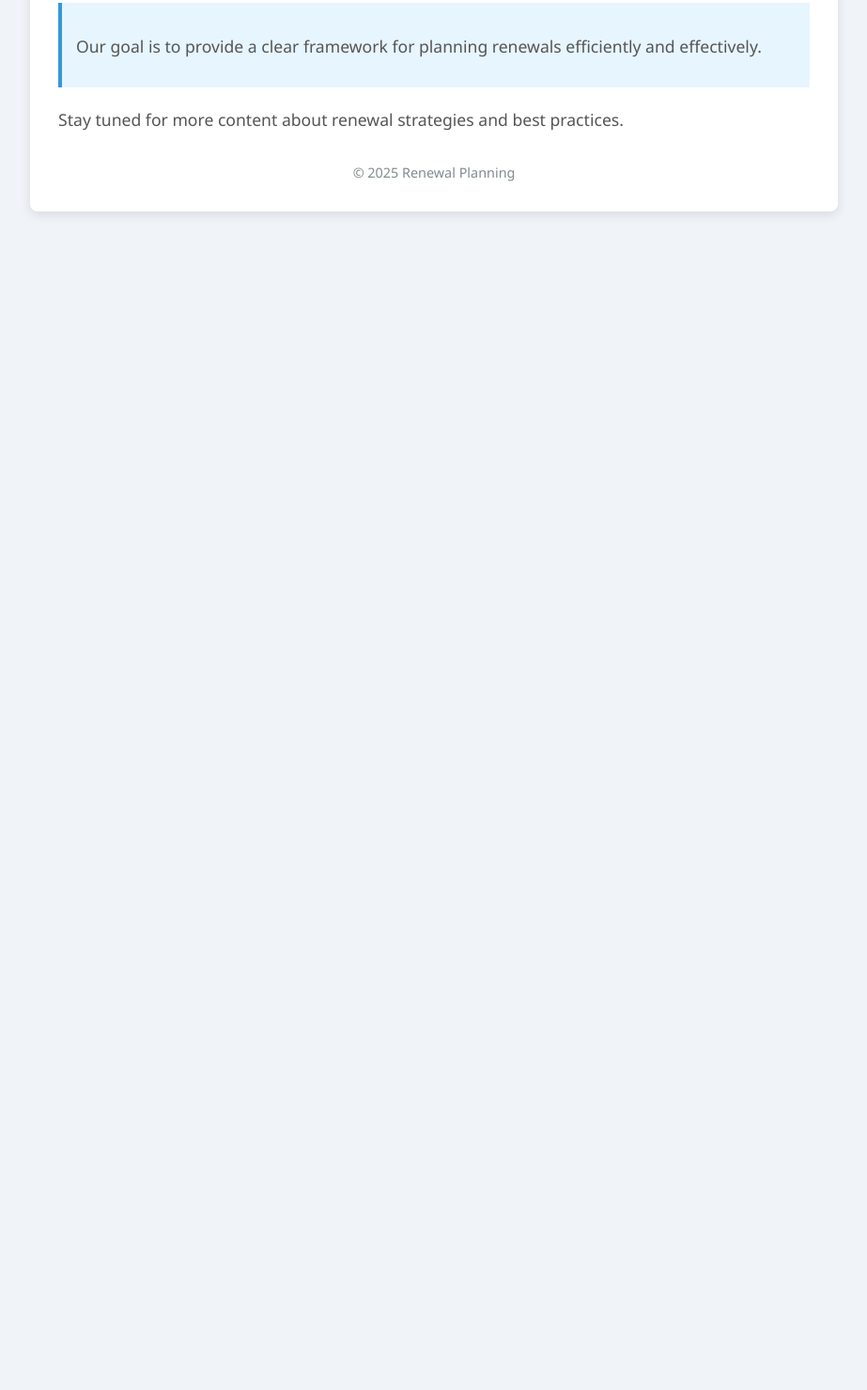
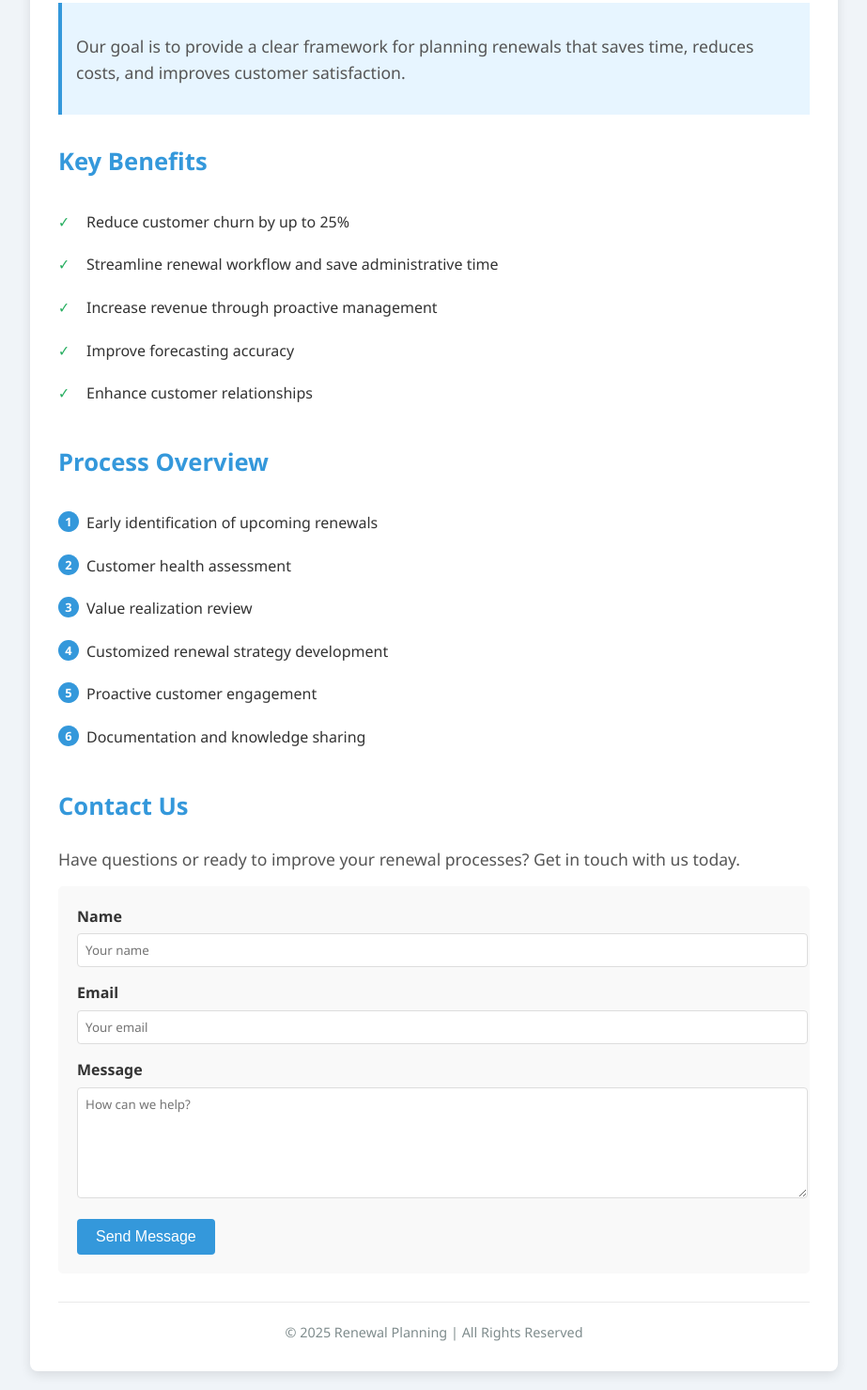
Before and after one commit to d34dm3m3/renewal-planning-test, a plain HTML site: page index.html in a window 1280 px wide. Shown: the part 279-1758 px from the top of the page at 94% size, without its empty margins (178-1101 px from the left). Before the commit the page ends 800 px from the top, so only its background shows below. Drawn offline with Linux system fonts and the light colour scheme.

Commit message:
Add additional content sections to address issue #2

```diff
--- a/index.html
+++ b/index.html
@@ -31,6 +31,11 @@
             text-align: center;
             font-size: 2.2em;
         }
+        h2 {
+            color: #3498db;
+            font-size: 1.6em;
+            margin-top: 30px;
+        }
         p {
             color: #555;
             font-size: 1.1em;
@@ -42,11 +47,84 @@
             border-left: 4px solid #3498db;
             margin: 20px 0;
         }
+        .section {
+            margin: 30px 0;
+        }
+        .benefits-list, .process-list {
+            list-style-type: none;
+            padding-left: 0;
+        }
+        .benefits-list li, .process-list li {
+            padding: 10px 0 10px 30px;
+            position: relative;
+        }
+        .benefits-list li:before {
+            content: "✓";
+            color: #27ae60;
+            position: absolute;
+            left: 0;
+            font-weight: bold;
+        }
+        .process-list li {
+            counter-increment: process-counter;
+        }
+        .process-list li:before {
+            content: counter(process-counter);
+            color: white;
+            background-color: #3498db;
+            border-radius: 50%;
+            width: 22px;
+            height: 22px;
+            display: inline-block;
+            text-align: center;
+            line-height: 22px;
+            position: absolute;
+            left: 0;
+            font-weight: bold;
+            font-size: 0.8em;
+        }
+        .contact-form {
+            background-color: #f9f9f9;
+            padding: 20px;
+            border-radius: 5px;
+        }
+        .form-group {
+            margin-bottom: 15px;
+        }
+        .form-group label {
+            display: block;
+            margin-bottom: 5px;
+            font-weight: bold;
+        }
+        .form-group input, .form-group textarea {
+            width: 100%;
+            padding: 8px;
+            border: 1px solid #ddd;
+            border-radius: 4px;
+            font-family: inherit;
+        }
+        .form-group textarea {
+            height: 100px;
+        }
+        .btn {
+            background-color: #3498db;
+            color: white;
+            border: none;
+            padding: 10px 20px;
+            border-radius: 4px;
+            cursor: pointer;
+            font-size: 1em;
+        }
+        .btn:hover {
+            background-color: #2980b9;
+        }
         footer {
             text-align: center;
             margin-top: 30px;
             font-size: 0.9em;
             color: #7f8c8d;
+            padding-top: 20px;
+            border-top: 1px solid #eaeaea;
         }
     </style>
 </head>
@@ -56,16 +134,58 @@
             <h1>Renewal Planning</h1>
         </header>
 
-        <p>Welcome to our renewal planning page. This is a demonstration of HTML with enhanced CSS styling.</p>
+        <p>Welcome to our renewal planning page. We specialize in helping organizations manage their renewal processes efficiently and effectively.</p>
 
         <div class="highlight">
-            <p>Our goal is to provide a clear framework for planning renewals efficiently and effectively.</p>
+            <p>Our goal is to provide a clear framework for planning renewals that saves time, reduces costs, and improves customer satisfaction.</p>
         </div>
 
-        <p>Stay tuned for more content about renewal strategies and best practices.</p>
+        <div class="section">
+            <h2>Key Benefits</h2>
+            <ul class="benefits-list">
+                <li>Reduce customer churn by up to 25%</li>
+                <li>Streamline renewal workflow and save administrative time</li>
+                <li>Increase revenue through proactive management</li>
+                <li>Improve forecasting accuracy</li>
+                <li>Enhance customer relationships</li>
+            </ul>
+        </div>
+
+        <div class="section">
+            <h2>Process Overview</h2>
+            <ol class="process-list">
+                <li>Early identification of upcoming renewals</li>
+                <li>Customer health assessment</li>
+                <li>Value realization review</li>
+                <li>Customized renewal strategy development</li>
+                <li>Proactive customer engagement</li>
+                <li>Documentation and knowledge sharing</li>
+            </ol>
+        </div>
+
+        <div class="section">
+            <h2>Contact Us</h2>
+            <p>Have questions or ready to improve your renewal processes? Get in touch with us today.</p>
+
+            <div class="contact-form">
+                <div class="form-group">
+                    <label for="name">Name</label>
+                    <input type="text" id="name" placeholder="Your name">
+                </div>
+                <div class="form-group">
+                    <label for="email">Email</label>
+                    <input type="email" id="email" placeholder="Your email">
+                </div>
+                <div class="form-group">
+                    <label for="message">Message</label>
+                    <textarea id="message" placeholder="How can we help?"></textarea>
+                </div>
+                <button class="btn">Send Message</button>
+            </div>
+        </div>
 
         <footer>
-            &copy; 2025 Renewal Planning
+            &copy; 2025 Renewal Planning | All Rights Reserved
         </footer>
     </div>
 </body>
```
